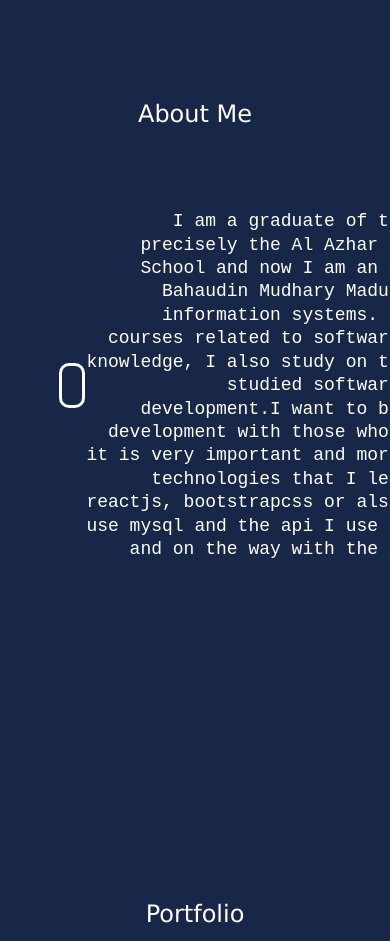
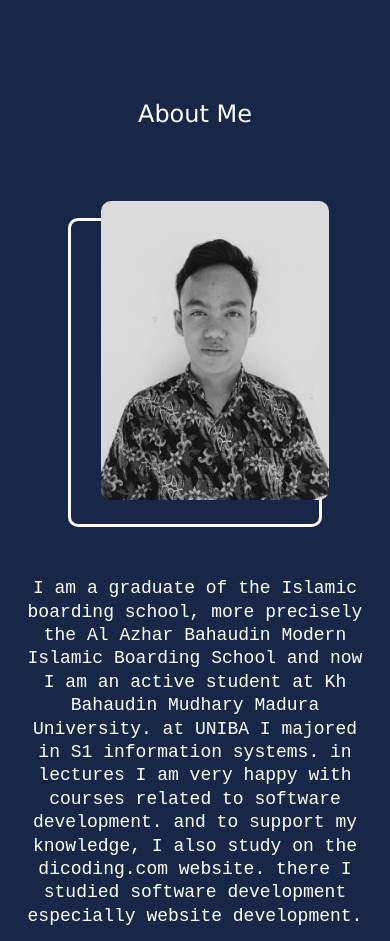
Before and after one commit to Romzyyy/tugas-uts-web, a plain HTML site: page index.html in a window 390 px wide. Shown: the part 600-1541 px from the top of the page. Drawn offline with Linux system fonts and the light colour scheme.

Commit message:
add responsive about

```diff
--- a/index.html
+++ b/index.html
@@ -43,7 +43,8 @@
                 </div>
                 <div class="card-about">
                     <div class="about-paragraf">
-                        <p>I am a graduate of the Islamic boarding school, more precisely the Al Azhar Bahaudin Modern Islamic Boarding School and now I am an active student at Kh University. Bahaudin Mudhary Madura. at you UNIBA I majored in S1 information systems. in lectures I am very happy with courses related to software development. and to support my knowledge, I also study on the dicoding.com website. there I studied software development especially website development.I want to be more intensive in learning web development with those who are experts because I know that it is very important and more effective than self-taught.the technologies that I learned in web development include reactjs, bootstrapcss or also tailwindcss for the database I use mysql and the api I use rest api combined with expressjs and on the way with the javascript runtime namely nodejs</p>
+                        <p>I am a graduate of the Islamic boarding school, more precisely the Al Azhar Bahaudin Modern Islamic Boarding School and now I am an active student at Kh Bahaudin Mudhary Madura University. at UNIBA I majored in S1 information systems. in lectures I am very happy with courses related to software development. and to support my knowledge, I also study on the dicoding.com website. there I studied software development especially website development.</p>
+                         <p class="paragraf-two">I want to be more intensive in learning web development with those who are experts. the technologies that I learned in web development include reactjs, bootstrapcss or also tailwindcss for the database I use mysql and the api I use rest api combined with expressjs and on the way with the javascript runtime namely nodejs.</p>
                     </div>
                 </div>
             </div>
--- a/style.css
+++ b/style.css
@@ -134,7 +134,8 @@
     width: 65%;
     border-radius: 10px;
     border: 3px solid #ffffff;
-    background-size: cover;    transition: 0.3s ease;
+    background-size: cover;
+    transition: 0.3s ease;
     padding-bottom: 20px;
     padding-left: 20px;
     cursor: pointer;
@@ -441,7 +442,59 @@
         font-size: 15px;
     }
 
+    /* about */
+    .about-title {
+        margin-bottom: 70px;
+    }
+    .about-flex {
+        width: 100%;
+        display: flex;
+        flex-direction: column;
+        margin: 50px 0;
+        height: 700px;
+    }
+
+    .card-about {
+        width: 100%;
+        margin: 20px;
+        height: 100%;
+    }
+
+    .about-image {
+        margin: auto;
+    }
+
+    .about-image img {
+        width: 100%;
+        margin-top: -20px;
+        margin-left: 10px;
+    }
+
+    .about-paragraf {
+        width: 100%;
+        height: 100%;
+        margin-top: 10px;
+        padding: 0;
+        text-align: center;
+    }
+
+    .card-about .about-paragraf p {
+        text-align: center;
+        height: 100%;
+        margin: 0 20px;
+        margin-bottom: 40px;
+    }
+
+    .card-about .about-paragraf .paragraf-two {
+        display: none;
+    }
+
+
+
     /* portfolio */
+    .portfolio {
+        margin-top: 100px;
+    }
     .card-page {
         height: 100%;
         margin: 5% 0;
```
